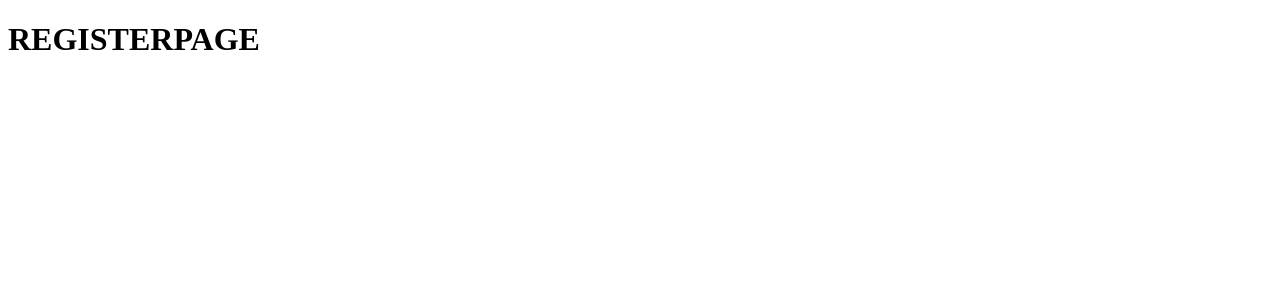
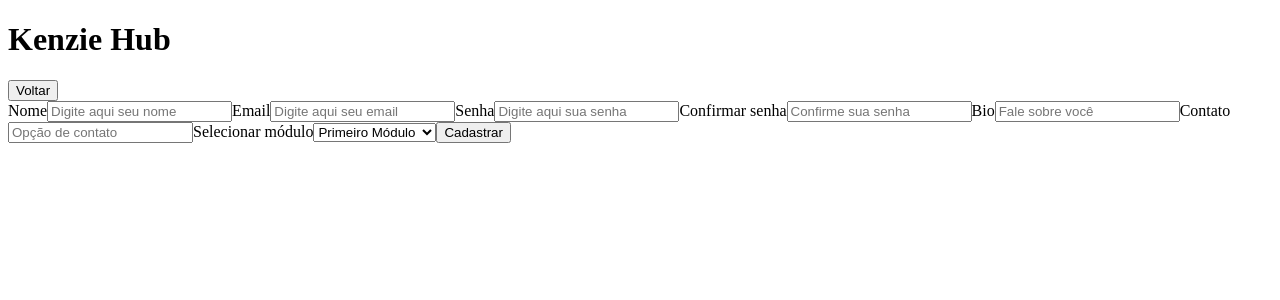
Before and after one commit to enricovieira/react-entrega-kenzie-hub, a React (Create React App) app in the folder react-entrega-kenzie-hub/: page /register in a window 1280 px wide. Shown: the top 300 px of the page. Built offline with nearby package versions, Linux system fonts and the light colour scheme.

Commit message:
feat: add register requisition

```diff
--- a/react-entrega-kenzie-hub/src/Pages/Dashboard/index.jsx
+++ b/react-entrega-kenzie-hub/src/Pages/Dashboard/index.jsx
@@ -1,5 +1,21 @@
-const Dashboard = ()=>{
-  return <h1>DASHBOARD</h1>
-}
+const Dashboard = () => {
+  return (
+    <>
+      <header>
+        <h1>Kenzie Hub</h1>
+        <button>Sair</button>
+      </header>
+      <main>
+        <h2>Olá, usuário</h2>
+        <span>Módulo X</span>
 
-export default Dashboard
+        <div>
+          <h2> Que Pena! Estamos em manutenção</h2>
+          <span>Nossa aplicação está em desenvolvimento</span>
+        </div>
+      </main>
+    </>
+  );
+};
+
+export default Dashboard;
--- a/react-entrega-kenzie-hub/src/Pages/LoginPage/index.jsx
+++ b/react-entrega-kenzie-hub/src/Pages/LoginPage/index.jsx
@@ -1,4 +1,5 @@
 import LoginForm from "../../components/LoginForm";
+import { Link } from "react-router-dom";
 
 const LoginPage = () => {
   return (
@@ -6,7 +7,7 @@
       <h1>Kenzie Hub</h1>
       <LoginForm />
       <p>ainda não possui uma conta?</p>
-      <a href="/register">Cadastre-se</a>
+      <Link to="/register">Cadastre-se</Link>
     </>
   );
 };
--- a/react-entrega-kenzie-hub/src/Pages/RegisterPage/index.jsx
+++ b/react-entrega-kenzie-hub/src/Pages/RegisterPage/index.jsx
@@ -1,5 +1,14 @@
+import RegisterForm from "../../components/RegisterForm";
+
 const RegisterPage = () => {
-  return <h1>REGISTERPAGE</h1>;
+  return (
+    <>
+      <header>
+        <h1>Kenzie Hub</h1> <button>Voltar</button>
+        <RegisterForm />
+      </header>
+    </>
+  );
 };
 
 export default RegisterPage;
--- /dev/null
+++ b/react-entrega-kenzie-hub/src/components/RegisterForm/index.jsx
@@ -0,0 +1,50 @@
+import * as yup from "yup";
+import { useForm } from "react-hook-form";
+import { yupResolver } from "@hookform/resolvers/yup";
+import axios from "axios";
+
+const RegisterForm = () => {
+  const { register, handleSubmit } = useForm();
+
+  const modules = [
+    "Primeiro Módulo",
+    "Segundo Módulo",
+    "Terceiro Módulo",
+    "Quarto Módulo",
+    "Quinto Módulo",
+    "Sexto Módulo",
+  ];
+
+  const onSubmitFunction = (data) => {
+    axios
+      .post("https://kenziehub.herokuapp.com/users", data)
+      .then((res) => console.log(res))
+      .catch((err) => console.log(err));
+  };
+
+  return (
+    <form onSubmit={handleSubmit(onSubmitFunction)}>
+      <label htmlFor="name">Nome</label>
+      <input placeholder="Digite aqui seu nome" {...register("name")} />
+      <label htmlFor="email">Email</label>
+      <input placeholder="Digite aqui seu email" {...register("email")} />
+      <label htmlFor="password">Senha</label>
+      <input placeholder="Digite aqui sua senha" {...register("password")} />
+      <label htmlFor="passwordConfirm">Confirmar senha</label>
+      <input name="passwordConfirm" placeholder="Confirme sua senha" />
+      <label htmlFor="bio">Bio</label>
+      <input placeholder="Fale sobre você" {...register("bio")} />
+      <label htmlFor="contact">Contato</label>
+      <input placeholder="Opção de contato" {...register("contact")} />
+      <label htmlFor="modules">Selecionar módulo</label>
+      <select name="modules" {...register("course_module")}>
+        {modules.map((item, index) => (
+          <option key={index}>{item}</option>
+        ))}
+      </select>
+      <button type="submit">Cadastrar</button>
+    </form>
+  );
+};
+
+export default RegisterForm;
```
